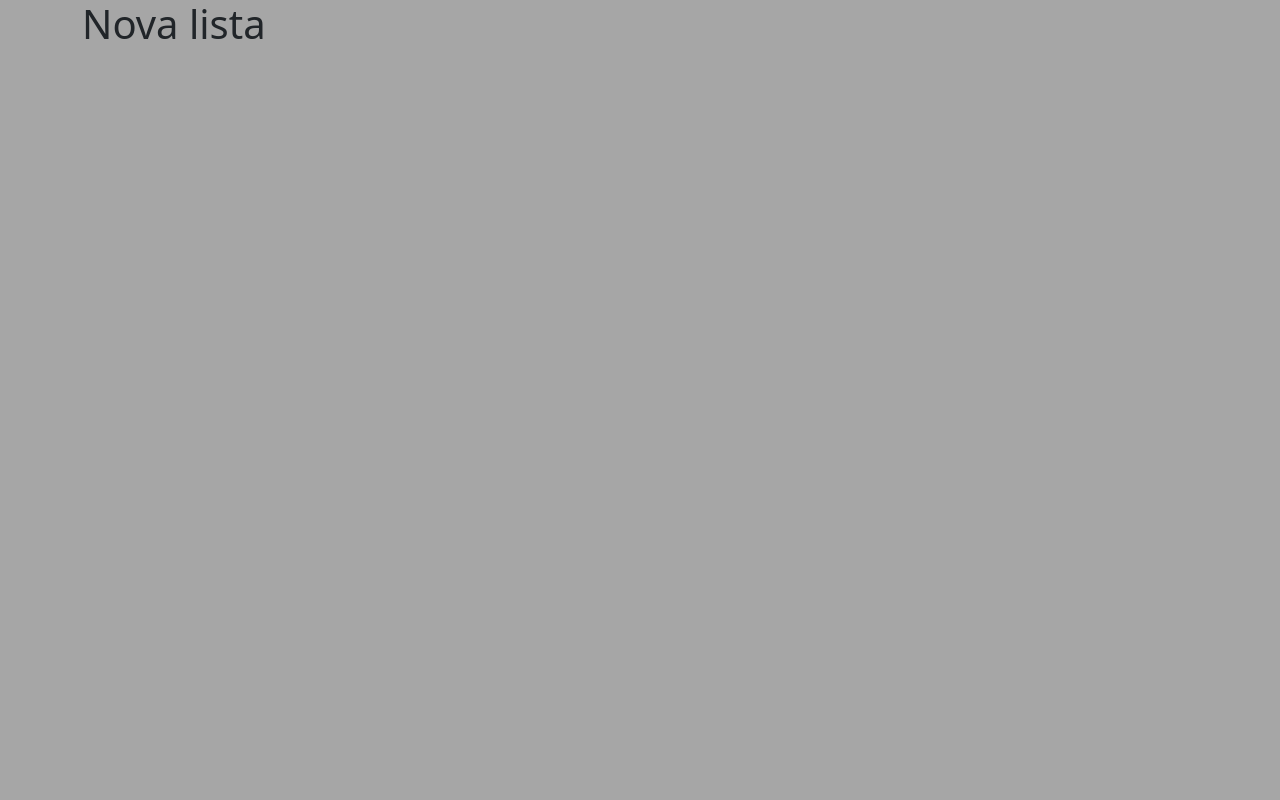
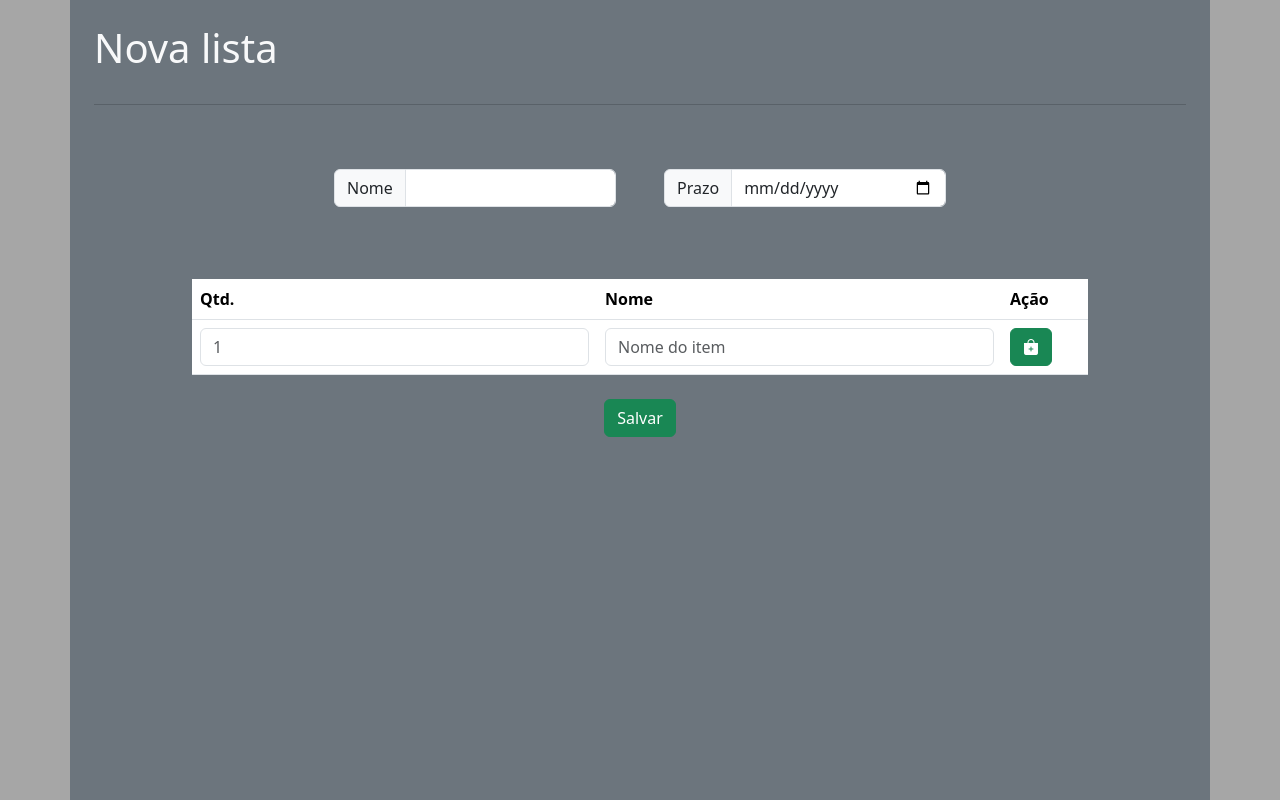
Before and after one commit to tgo-mas/SimpleTask, a Next.js app: page /listas/nova in a window 1280 px wide. Built offline with nearby package versions, Linux system fonts and the light colour scheme.

Commit message:
Adicionando página de adicionar lista (front)

```diff
--- a/pages/listas/index.jsx
+++ b/pages/listas/index.jsx
@@ -35,6 +35,7 @@ export default function Listas() {
                     <h1 className="text-light">Listas</h1>
                     <Button variant="dark" onClick={() => router.push("/listas/nova")} className="button-new">Nova lista</Button>
                 </div>
+                <hr />
                 <PesquisaVetor itens={listas} setItens={setListas} />
                 {listas ?
                     listas.map((lista, index) =>
--- a/pages/listas/nova.jsx
+++ b/pages/listas/nova.jsx
@@ -1,11 +1,92 @@
-import { Container } from "react-bootstrap";
+import { useState } from "react";
+import { Button, Container, Form, InputGroup, Table } from "react-bootstrap";
 
 
-export default function NovaLista(){
+export default function NovaLista() {
+    const [item, setItem] = useState({ qtd: 0, nome: '', check: false });
+    const [lista, setLista] = useState({ nome: '', prazo: '', itens: [] });
 
-    return(
-        <Container>
-            <h1>Nova lista</h1>
+    const addItem = () => {
+        let newItens = lista.itens;
+        newItens.push({ ...item, check: false });
+        setLista({ nome: lista.nome, prazo: lista.prazo, itens: newItens });
+    }
+
+    const removeItem = (it) => {
+        let newItens = lista.itens;
+        if(it === 0) newItens.shift();
+        newItens.splice(it, it);
+        setLista({ nome: lista.nome, prazo: lista.prazo, itens: newItens });
+    }
+
+    const salvarLista = () => {
+        console.log(lista);
+        // Aqui ficará a função de inserir no banco de dados
+    }
+
+    return (
+        <Container className="p-4 bg-secondary" style={{ height: "100vh" }}>
+            <div className="mb-4 d-flex justify-content-between align-items-center">
+                <h1 className="text-light">Nova lista</h1>
+            </div>
+            <hr />
+            <Form className="d-flex flex-column align-items-center">
+                <div className="m-md-4 p-md-4 d-flex formPartI">
+                    <InputGroup className="ms-4 me-4 input-group">
+                        <InputGroup.Text id="nomeLista">
+                            Nome
+                        </InputGroup.Text>
+                        <Form.Control
+                            aria-label="Nome da lista"
+                            aria-labelledby="nomeLista"
+                            onChange={(e) => setLista({ nome: e.target.value, prazo: lista.prazo, itens: lista.itens })} />
+                    </InputGroup><InputGroup className="ms-4 me-4 input-group">
+                        <InputGroup.Text id="prazo">
+                            Prazo
+                        </InputGroup.Text>
+                        <Form.Control
+                        type="date"
+                        aria-label="Prazo"
+                        aria-labelledby="prazo"
+                        onChange={(e) => setLista({ nome: lista.nome, prazo: e.target.value, itens: lista.itens })} />
+                    </InputGroup>
+                </div>
+                <Table className="m-lg-4 tableAddLista">
+                    <thead>
+                        <tr>
+                            <th>Qtd.</th>
+                            <th>Nome</th>
+                            <th>Ação</th>
+                        </tr>
+                    </thead>
+                    <tbody>
+                        {lista.itens.map((item, index) =>
+                            <tr key={index}>
+                                <td>{item.qtd}</td>
+                                <td>{item.nome}</td>
+                                <td><Button onClick={() => removeItem(index)} variant="danger"><i class="bi bi-trash-fill"></i></Button></td>
+                            </tr>
+                        )}
+                        <tr>
+                            <td><Form.Control
+                                type="number"
+                                placeholder="1"
+                                id="qtd"
+                                onChange={e => setItem({ qtd: e.target.value, nome: item.nome})}
+                            /></td>
+                            <td><Form.Control
+                                placeholder="Nome do item"
+                                id="nomeItem"
+                                onChange={e => setItem({ nome: e.target.value, qtd: item.qtd })}
+                            /></td>
+                            <td><Button onClick={addItem} variant="success"><i class="bi bi-bag-plus-fill"></i></Button></td>
+                        </tr>
+                    </tbody>
+                </Table>
+                <div className="d-flex justify-content-end">
+                    <Button onClick={salvarLista} variant="success">Salvar</Button>
+                </div>
+            </Form>
         </Container>
     );
 
--- a/pages/style.css
+++ b/pages/style.css
@@ -37,3 +37,23 @@ body{
 .bi-bag-check-fill {
     color: black !important;
 }
+
+.tableAddLista{
+    width: 70vw !important;
+}
+
+.tableAddLista thead tr{
+    width: 100%;
+}
+
+@media only screen and (max-width: 768px){
+    .formPartI{
+        flex-direction: column !important;
+        width: 60vw !important;
+        align-items: center;
+        gap: 1em;
+        padding: 0;
+        margin: 0;
+        margin-bottom: 1em;
+    }
+}
```
